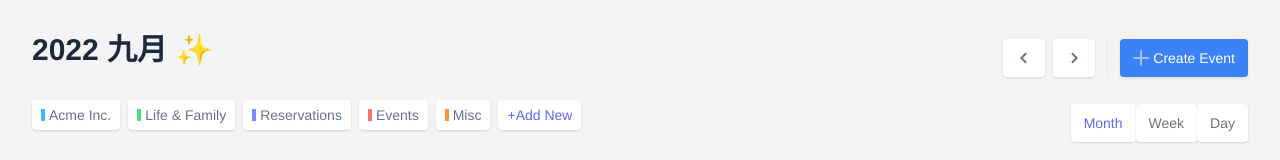
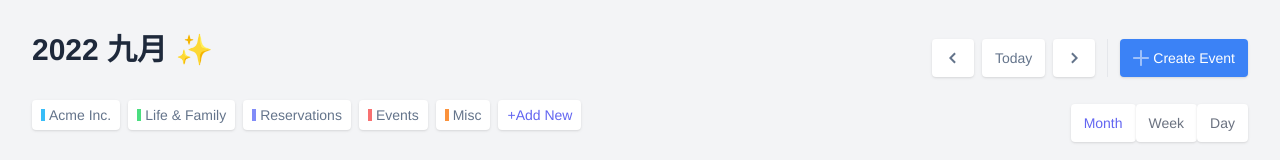
Before and after one commit to kirklin/calendar, a Vue app: page / in a window 1280 px wide. Shown: the top 160 px of the page. Built offline with nearby package versions, Linux system fonts and the light colour scheme.

Commit message:
chore: 增加Today按钮

```diff
--- a/src/components/Calendar/index.vue
+++ b/src/components/Calendar/index.vue
@@ -173,7 +173,16 @@ const selectNext = () => {
               <path d="M9.4 13.4l1.4-1.4-4-4 4-4-1.4-1.4L4 8z" />
             </svg>
           </button>
-
+          <!-- Today button -->
+          <button
+            class="inline-flex py-2 px-3 border-transparent rounded border items-center text-sm
+               justify-center bg-white border-slate-200 hover:border-slate-300 text-slate-500
+               shadow hover:text-slate-600
+               transition transition-colors disabled:cursor-not-allowed"
+            @click="selectCurrent()"
+          >
+            <span>Today</span>
+          </button>
           <!-- Next month button -->
           <button
             class="inline-flex py-2 px-3 border-transparent rounded border items-center text-sm
```
